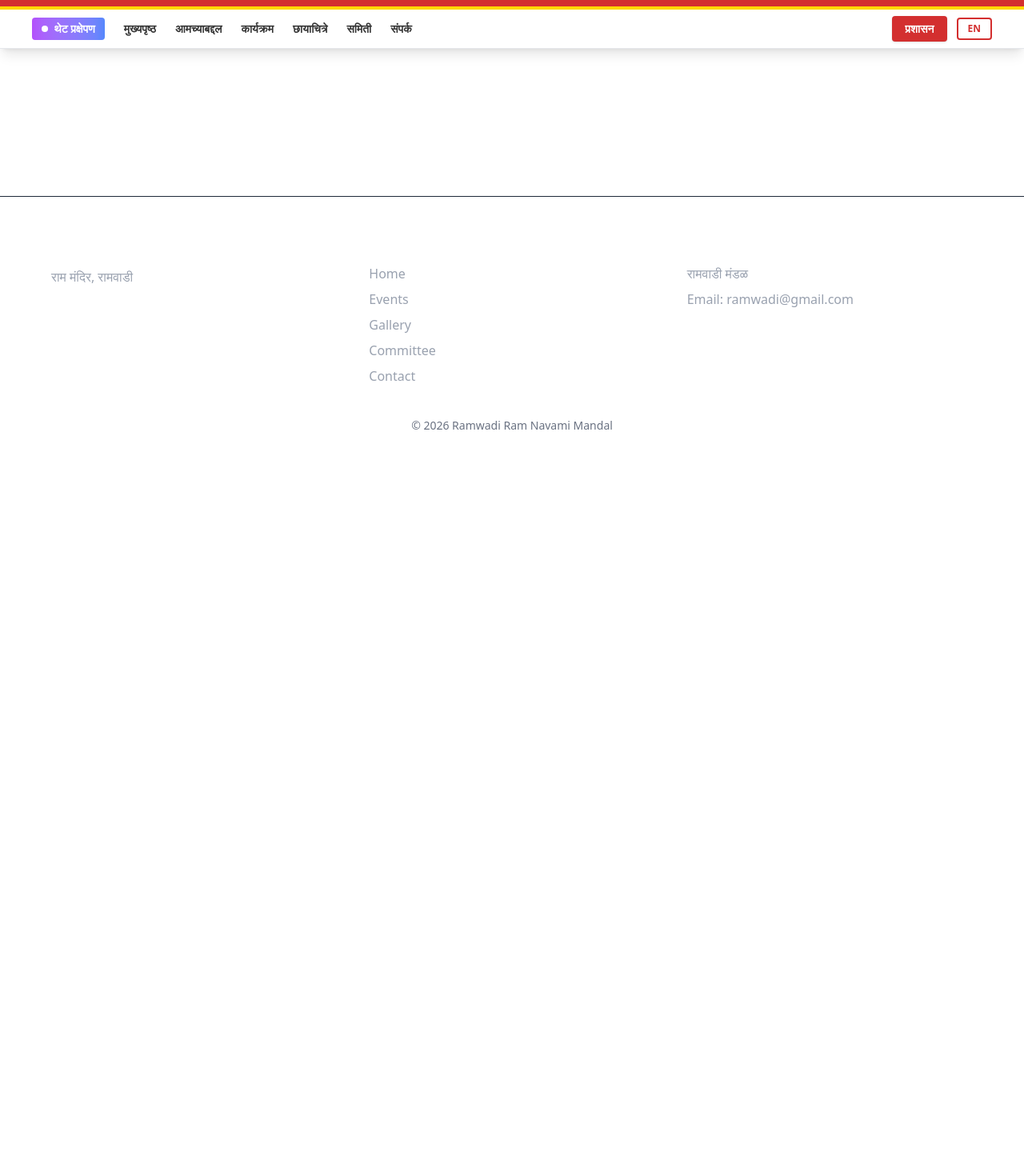
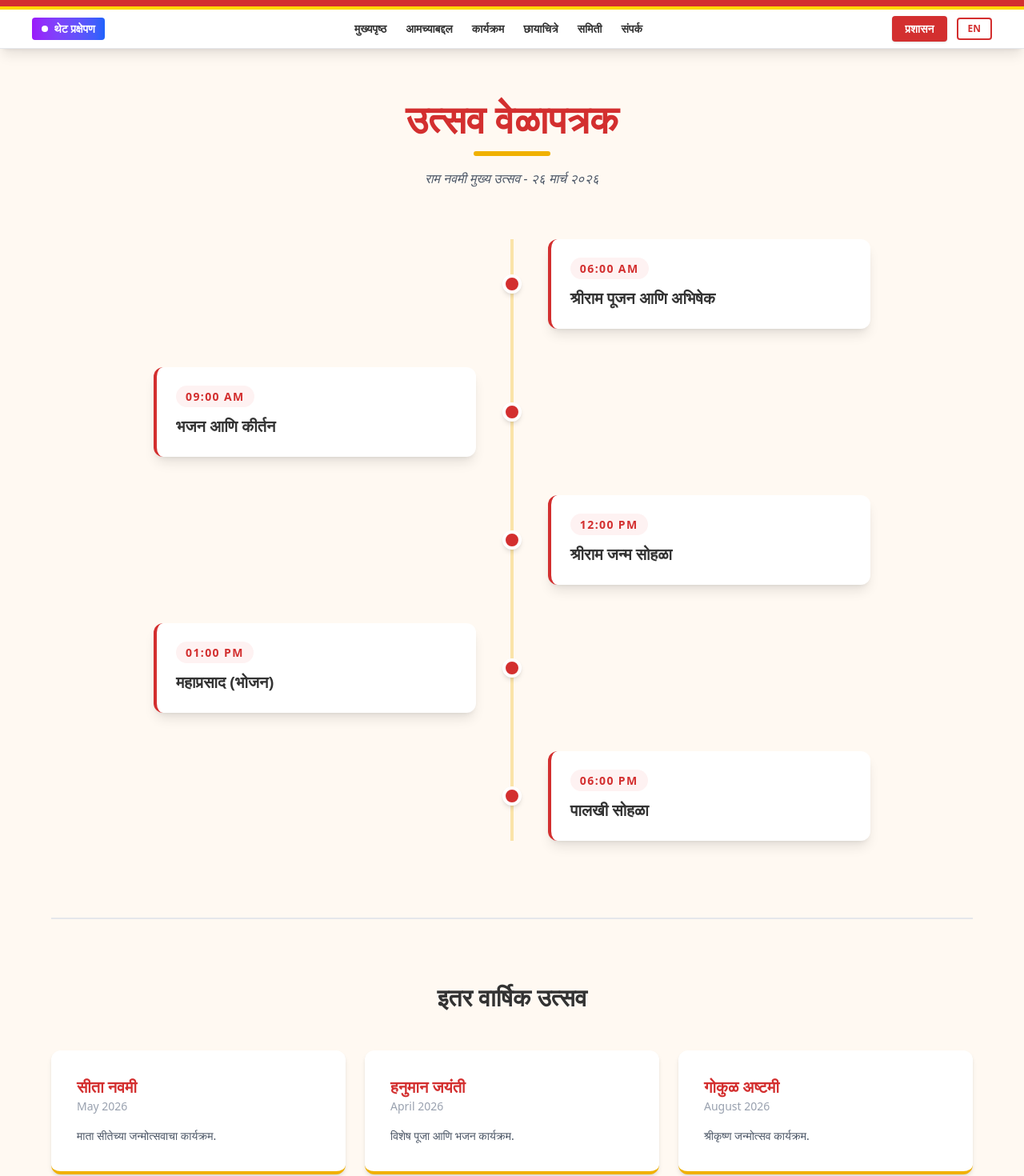
Before and after one commit to Yadnyesh23/ramwadi-ramnavmi-75th-year-website, a React (Vite) app in the folder client/: page /events in a window 1280 px wide. Shown: the part 60-1530 px from the top of the page at 80% size. Before the commit the page ends 800 px from the top, so only its background shows below. Built offline with nearby package versions, Linux system fonts and the light colour scheme; a web font is replaced by a local one.

Commit message:
Added event page and imporved navbar

```diff
--- a/client/src/components/Navbar.jsx
+++ b/client/src/components/Navbar.jsx
@@ -1,8 +1,11 @@
+import { useState } from "react";
 import { Link } from "react-router-dom";
 import { useLanguage } from "../context/LanguageContext";
+import { motion, AnimatePresence } from "framer-motion";
 
 export default function Navbar() {
   const { language, toggleLanguage } = useLanguage();
+  const [isOpen, setIsOpen] = useState(false);
 
   const navText = {
     mr: {
@@ -35,52 +38,105 @@ export default function Navbar() {
 
   const t = navText[language];
 
+  const menuLinks = [
+    { path: "/", label: t.home },
+    { path: "/about", label: t.about },
+    { path: "/events", label: t.events },
+    { path: "/gallery", label: t.gallery },
+    { path: "/committee", label: t.committee },
+    { path: "/contact", label: t.contact },
+  ];
+
   return (
-    <header className="sticky top-0 z-50 shadow-lg">
-      {/* 1. Top Decorative Banner (Title) */}
-      <div className="bg-[#D32F2F] border-b-4 border-[#FFD700] py-4 text-center">
-        <h1 className="text-2xl md:text-3xl font-bold text-white drop-shadow-md tracking-wide">
+    <header className="sticky top-0 z-50 shadow-lg font-devnagari">
+      {/* 1. Top Decorative Banner */}
+      <div className="bg-[#D32F2F] border-b-4 border-[#FFD700] py-3 md:py-4 text-center px-4">
+        <h1 className="text-lg md:text-3xl font-bold text-white drop-shadow-md tracking-wide truncate">
           {t.title}
         </h1>
       </div>
 
       {/* 2. Navigation Bar */}
-      <nav className="bg-white border-b border-gray-200 px-4 md:px-10 py-2 flex justify-between items-center overflow-x-auto">
+      <nav className="bg-white border-b border-gray-200 px-4 md:px-10 py-2 flex justify-between items-center relative">
 
-        {/* Left Side: Live Indicator & Links */}
-        <div className="flex gap-6 items-center">
-          <div className="flex items-center gap-2 bg-gradient-to-r from-purple-600 to-blue-600 text-white px-3 py-1 rounded text-sm font-bold animate-pulse">
-            <span className="w-2 h-2 bg-white rounded-full"></span>
+        {/* Left: Mobile Menu Button & Live Badge */}
+        <div className="flex items-center gap-4">
+          <button
+            onClick={() => setIsOpen(!isOpen)}
+            className="lg:hidden text-[#D32F2F] p-2 focus:outline-none"
+          >
+            <span className="text-2xl">{isOpen ? "✕" : "☰"}</span>
+          </button>
+
+          <div className="flex items-center gap-2 bg-gradient-to-r from-purple-600 to-blue-600 text-white px-2 py-1 md:px-3 md:py-1 rounded text-[10px] md:text-sm font-bold animate-pulse">
+            <span className="w-1.5 h-1.5 md:w-2 md:h-2 bg-white rounded-full"></span>
             {t.live}
-          </div>
-
-          <div className="hidden lg:flex gap-6 text-[#333] font-semibold text-sm uppercase">
-            <Link to="/" className="hover:text-[#D32F2F] transition-colors">{t.home}</Link>
-            <Link to="/about" className="hover:text-[#D32F2F] transition-colors">{t.about}</Link>
-            <Link to="/events" className="hover:text-[#D32F2F] transition-colors">{t.events}</Link>
-            <Link to="/gallery" className="hover:text-[#D32F2F] transition-colors">{t.gallery}</Link>
-            <Link to="/committee" className="hover:text-[#D32F2F] transition-colors">{t.committee}</Link>
-            <Link to="/contact" className="hover:text-[#D32F2F] transition-colors">{t.contact}</Link>
           </div>
         </div>
 
-        {/* Right Side: Admin & Language Toggle */}
-        <div className="flex gap-3 items-center">
+        {/* Center: Desktop Links */}
+        <div className="hidden lg:flex gap-6 text-[#333] font-semibold text-sm uppercase">
+          {menuLinks.map((link) => (
+            <Link
+              key={link.path}
+              to={link.path}
+              className="hover:text-[#D32F2F] transition-colors relative group"
+            >
+              {link.label}
+              <span className="absolute bottom-[-4px] left-0 w-0 h-0.5 bg-[#D32F2F] transition-all group-hover:w-full"></span>
+            </Link>
+          ))}
+        </div>
+
+        {/* Right: Admin & Language */}
+        <div className="flex gap-2 md:gap-3 items-center">
           <Link
             to="/admin"
-            className="bg-[#D32F2F] hover:bg-[#B71C1C] text-white px-4 py-1.5 rounded text-sm font-bold shadow-sm transition-all"
+            className="bg-[#D32F2F] hover:bg-[#B71C1C] text-white px-3 py-1.5 md:px-4 md:py-1.5 rounded text-[10px] md:text-sm font-bold transition-all shadow-sm"
           >
             {t.admin}
           </Link>
 
           <button
             onClick={toggleLanguage}
-            className="border-2 border-[#D32F2F] text-[#D32F2F] hover:bg-[#D32F2F] hover:text-white px-3 py-1 rounded font-bold text-xs transition-all"
+            className="border-2 border-[#D32F2F] text-[#D32F2F] hover:bg-[#D32F2F] hover:text-white px-2 py-1 md:px-3 md:py-1 rounded font-bold text-[10px] md:text-xs transition-all"
           >
             {t.toggle}
           </button>
         </div>
+
+        {/* 3. Mobile Drawer Menu */}
+        <AnimatePresence>
+          {isOpen && (
+            <motion.div
+              initial={{ x: "-100%" }}
+              animate={{ x: 0 }}
+              exit={{ x: "-100%" }}
+              transition={{ type: "tween", duration: 0.3 }}
+              className="fixed top-[110px] left-0 w-3/4 h-screen bg-white shadow-2xl z-40 lg:hidden flex flex-col p-6 gap-6 border-r-4 border-[#FFD700]"
+            >
+              {menuLinks.map((link) => (
+                <Link
+                  key={link.path}
+                  to={link.path}
+                  onClick={() => setIsOpen(false)}
+                  className="text-xl font-bold text-[#333] border-b border-gray-100 pb-2 hover:text-[#D32F2F]"
+                >
+                  {link.label}
+                </Link>
+              ))}
+            </motion.div>
+          )}
+        </AnimatePresence>
       </nav>
+
+      {/* Overlay to close menu when clicking outside */}
+      {isOpen && (
+        <div
+          className="fixed inset-0 bg-black/50 z-30 lg:hidden"
+          onClick={() => setIsOpen(false)}
+        />
+      )}
     </header>
   );
 }
--- a/client/src/pages/About.jsx
+++ b/client/src/pages/About.jsx
@@ -1,5 +1,6 @@
 import { useLanguage } from "../context/LanguageContext";
 import { motion } from "framer-motion";
+import img1 from "../assets/temple.png";
 
 export default function About() {
   const { language } = useLanguage();
@@ -7,7 +8,7 @@ export default function About() {
   return (
     <section className="bg-[#FFF9F2] min-h-screen py-16 px-6 relative">
       {/* Decorative Background Pattern */}
-      <div className="absolute inset-0 opacity-[0.03] pointer-events-none bg-[url('https://www.transparenttextures.com/patterns/natural-paper.png')]"></div>
+      <div className="absolute inset-0 opacity-[0.03] pointer-events-none" ></div>
 
       <div className="max-w-6xl mx-auto relative z-10">
 
@@ -28,7 +29,7 @@ export default function About() {
           >
             <div className="border-12px border-white shadow-2xl relative">
               <img
-                src="/temple-old.jpg"
+                src={img1}
                 alt="Mandals History"
                 className="w-full h-auto"
               />
--- a/client/src/pages/Events.jsx
+++ b/client/src/pages/Events.jsx
@@ -1,3 +1,94 @@
+import { useLanguage } from "../context/LanguageContext";
+import { motion } from "framer-motion";
+
 export default function Events() {
-  return <div className="p-10 text-white">Events Page</div>;
+  const { language } = useLanguage();
+
+  const t = (en, mr) => (language === "mr" ? mr : en);
+
+  // Timeline Data for Ram Navami Day
+  const schedule = [
+    { time: "06:00 AM", en: "Pooja of Lord Ram", mr: "श्रीराम पूजन आणि अभिषेक" },
+    { time: "09:00 AM", en: "Bhajan & Kirtan", mr: "भजन आणि कीर्तन" },
+    { time: "12:00 PM", en: "Ram Janma Sohala", mr: "श्रीराम जन्म सोहळा" },
+    { time: "01:00 PM", en: "Maha Prasad (Lunch)", mr: "महाप्रसाद (भोजन)" },
+    { time: "06:00 PM", en: "Palkhi Sohala", mr: "पालखी सोहळा" },
+  ];
+
+  const yearlyEvents = [
+    { name_en: "Sita Navami", name_mr: "सीता नवमी", date: "May 2026", desc_en: "Celebration dedicated to Goddess Sita.", desc_mr: "माता सीतेच्या जन्मोत्सवाचा कार्यक्रम." },
+    { name_en: "Hanuman Jayanti", name_mr: "हनुमान जयंती", date: "April 2026", desc_en: "Special pooja and devotional programs.", desc_mr: "विशेष पूजा आणि भजन कार्यक्रम." },
+    { name_en: "Gokul Ashtami", name_mr: "गोकुळ अष्टमी", date: "August 2026", desc_en: "Krishna Janmashtami celebration.", desc_mr: "श्रीकृष्ण जन्मोत्सव कार्यक्रम." },
+  ];
+
+  return (
+    <div className="min-h-screen bg-[#FFF9F2] py-16 px-6">
+
+      {/* Section Title */}
+      <div className="text-center mb-16">
+        <h1 className="text-[#D32F2F] font-bold text-4xl md:text-5xl">
+          {t("Festival Schedule", "उत्सव वेळापत्रक")}
+        </h1>
+        <div className="h-1.5 w-24 bg-yellow-500 mx-auto mt-4 rounded-full"></div>
+        <p className="text-gray-600 mt-4 italic font-medium">
+          {t("Ram Navami Main Celebration - 26 March 2026", "राम नवमी मुख्य उत्सव - २६ मार्च २०२६")}
+        </p>
+      </div>
+
+      {/* --- VERTICAL TIMELINE --- */}
+      <div className="max-w-4xl mx-auto relative mb-24">
+        {/* Center Vertical Line */}
+        <div className="absolute left-4 md:left-1/2 transform md:-translate-x-1/2 h-full w-1 bg-yellow-500/30"></div>
+
+        <div className="space-y-12">
+          {schedule.map((item, index) => (
+            <motion.div
+              key={index}
+              initial={{ opacity: 0, y: 20 }}
+              whileInView={{ opacity: 1, y: 0 }}
+              viewport={{ once: true }}
+              className={`relative flex items-center justify-between w-full flex-col md:flex-row ${
+                index % 2 === 0 ? "md:flex-row-reverse" : ""
+              }`}
+            >
+              {/* Timeline Dot */}
+              <div className="absolute left-4 md:left-1/2 transform -translate-x-1/2 w-6 h-6 bg-[#D32F2F] border-4 border-white rounded-full z-10 shadow-md"></div>
+
+              {/* Content Card */}
+              <div className="w-full md:w-[45%] ml-12 md:ml-0">
+                <div className="bg-white p-6 rounded-xl shadow-lg border-l-4 border-[#D32F2F] hover:shadow-2xl transition-shadow">
+                  <span className="text-[#D32F2F] font-bold text-sm tracking-widest bg-red-50 px-3 py-1 rounded-full">
+                    {item.time}
+                  </span>
+                  <h3 className="text-xl font-bold text-[#333] mt-3">
+                    {t(item.en, item.mr)}
+                  </h3>
+                </div>
+              </div>
+
+              {/* Empty Space for alignment on Desktop */}
+              <div className="hidden md:block md:w-[45%]"></div>
+            </motion.div>
+          ))}
+        </div>
+      </div>
+
+      {/* --- YEARLY EVENTS GRID --- */}
+      <div className="max-w-6xl mx-auto border-t-2 border-gray-200 pt-20">
+        <h2 className="text-center text-3xl font-bold text-[#333] mb-12">
+            {t("Other Yearly Festivals", "इतर वार्षिक उत्सव")}
+        </h2>
+        <div className="grid md:grid-cols-3 gap-6">
+          {yearlyEvents.map((event, index) => (
+            <div key={index} className="bg-white border-b-4 border-yellow-500 p-8 rounded-xl shadow-md group hover:bg-[#D32F2F] transition-all duration-300">
+              <h3 className="text-xl font-bold text-[#D32F2F] group-hover:text-white">{t(event.name_en, event.name_mr)}</h3>
+              <p className="text-gray-400 text-sm mb-4 group-hover:text-red-100">{event.date}</p>
+              <p className="text-gray-600 text-sm group-hover:text-white leading-relaxed">{t(event.desc_en, event.desc_mr)}</p>
+            </div>
+          ))}
+        </div>
+      </div>
+
+    </div>
+  );
 }
```
